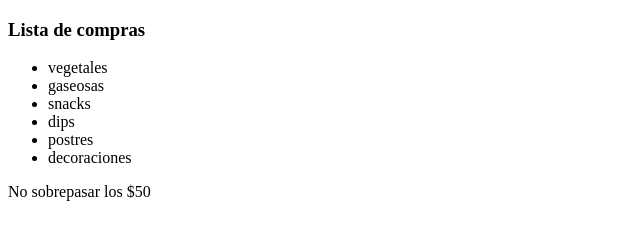
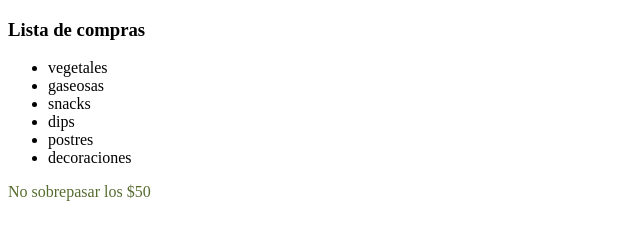
Before and after one commit to sarasusana/testingRepository, a plain HTML site: page index.html in a window 1280 px wide. Shown: the full height of the page, 0-640 px from the left. Drawn offline with Linux system fonts and the light colour scheme.

Commit message:
styled added

```diff
--- a/index.html
+++ b/index.html
@@ -4,7 +4,9 @@
     <meta charset="utf-8" />
     <title>Mi pagina de prueba</title>
     <style>
-      color: red;
+      p {
+        color: darkolivegreen;
+      }
     </style>
   </head>
   <body>
```
